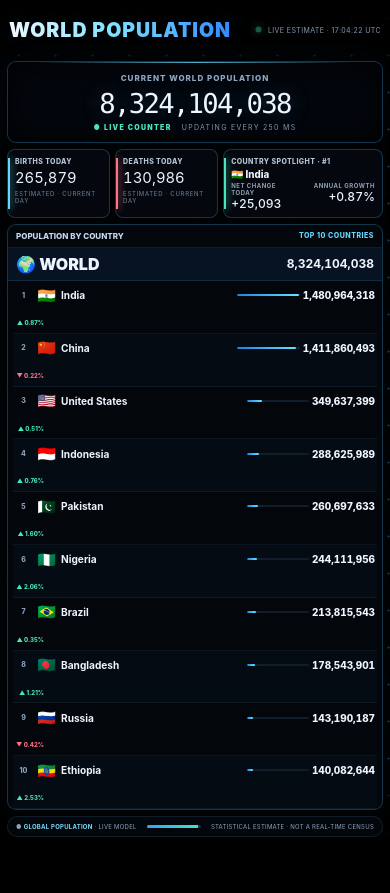
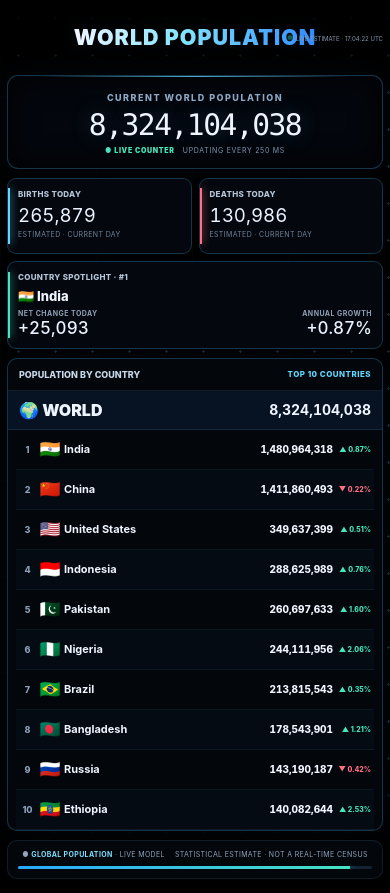
Before and after one commit to manmathk/Souls-On-Earth, a website: page world-population-black-live.html in a window 390 px wide. Before the commit the page ends 844 px from the top, so only its background shows below. Drawn offline with Linux system fonts and the light colour scheme.

Commit message:
Improve black live population page mobile layout

```diff
--- a/world-population-black-live.html
+++ b/world-population-black-live.html
@@ -75,6 +75,56 @@ body:before{content:"";position:fixed;inset:0;pointer-events:none;opacity:.5;bac
 @media(max-width:370px){.hero-number{font-size:25px}.card-value{font-size:13px}.change{display:none}.country-row{grid-template-columns:15px 20px minmax(0,1fr) 14vw}.meter{display:none}}
 @media(orientation:landscape) and (max-height:520px){.app{padding:5px 9px;gap:5px}.hero{padding:7px}.hero-number{font-size:clamp(27px,7vh,58px)}.card{padding:6px}.card-value{font-size:clamp(15px,3vh,24px)}.board-head{padding:5px 10px}.world-row{padding:4px 10px}.footer{padding:4px 8px}}
 @media(prefers-reduced-motion:reduce){*,*:before,*:after{animation-duration:.01ms!important;animation-iteration-count:1!important;scroll-behavior:auto!important}}
+
+/* Mobile layout refinement: prioritize readability and natural vertical scrolling */
+@media(max-width:700px){
+ html,body{height:auto;min-height:100%;overflow-x:hidden;overflow-y:auto}
+ body{min-height:100svh}
+ .app{height:auto;min-height:100svh;padding:10px 10px calc(14px + env(safe-area-inset-bottom));gap:9px;grid-template-rows:auto auto auto auto auto}
+ .topbar{min-height:30px;justify-content:center;position:relative;padding:2px 0}
+ .kicker{display:none}
+ .title{font-size:clamp(19px,5.5vw,27px);letter-spacing:1px;white-space:normal;line-height:1.1}
+ .status{position:absolute;right:0;top:50%;transform:translateY(-50%);font-size:7px;letter-spacing:0}
+ .status i{width:6px;height:6px;margin-right:3px}
+ .hero{padding:16px 8px 13px;border-radius:11px}
+ .hero-label{font-size:9px;letter-spacing:1.5px}
+ .hero-number{font-size:clamp(29px,8.2vw,48px);letter-spacing:-1.8px;overflow-wrap:anywhere}
+ .hero-meta{gap:8px;flex-wrap:wrap;font-size:7px;letter-spacing:.7px}
+ .cards{grid-template-columns:repeat(2,minmax(0,1fr));gap:7px}
+ .card{padding:10px 10px 9px;border-radius:9px;min-height:76px}
+ .card-label{font-size:8px;letter-spacing:.3px}
+ .card-value{font-size:clamp(17px,4.8vw,23px);margin-top:5px}
+ .card-hint{font-size:7px;letter-spacing:.35px}
+ .card.country{grid-column:1/-1;min-height:88px}
+ .country-inner{grid-template-columns:minmax(0,1fr) minmax(0,1fr);gap:5px 12px;margin-top:6px}
+ .country-name{font-size:13px}
+ .country-stat small{font-size:7px;letter-spacing:.45px}
+ .country-stat strong{font-size:17px}
+ .board{min-height:0;border-radius:10px;overflow:visible}
+ .board-head{padding:10px 11px;font-size:9px}
+ .world-row{padding:9px 11px}
+ .world-row strong{font-size:14px}
+ .rows{display:flex;flex-direction:column;padding:0 8px}
+ .country-row{flex:0 0 40px;min-height:40px;grid-template-columns:19px 25px minmax(0,1fr) auto 42px;gap:5px;padding:0 3px}
+ .rank{font-size:9px}
+ .flag{font-size:17px}
+ .cname{font-size:12px}
+ .meter{display:none}
+ .pop{font-size:11px}
+ .change{font-size:8px;min-width:36px}
+ .footer{flex-wrap:wrap;justify-content:center;text-align:center;gap:6px 10px;padding:9px 10px;font-size:7px;line-height:1.4;letter-spacing:.35px}
+ .progress{order:3;flex:0 0 100%;max-width:none}
+}
+@media(max-width:390px){
+ .app{padding-left:7px;padding-right:7px}
+ .status{font-size:6px}
+ .hero-number{font-size:clamp(26px,7.6vw,35px);letter-spacing:-1.5px}
+ .country-row{grid-template-columns:17px 22px minmax(0,1fr) auto 35px;gap:3px}
+ .cname{font-size:11px}
+ .pop{font-size:10px}
+ .change{font-size:7px;min-width:32px}
+}
+
 </style>
 </head>
 <body>
```
